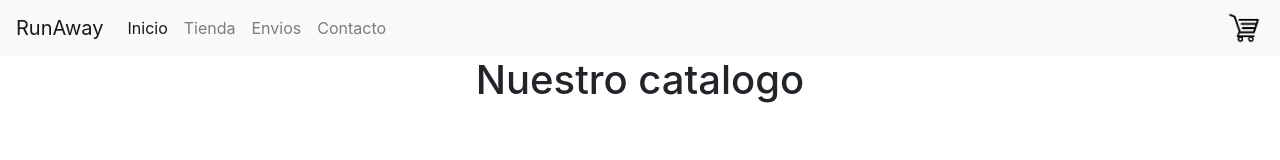
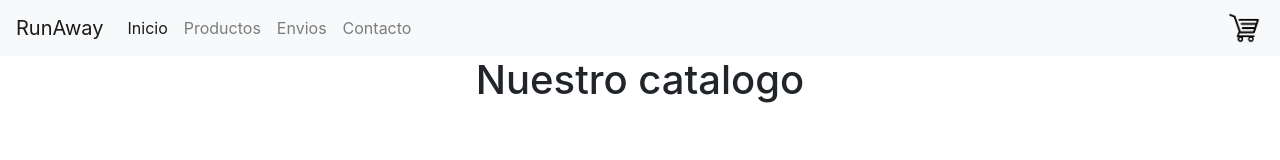
Before and after one commit to joaquinfedericogonzalez/runaway, a React (Create React App) app: page / in a window 1280 px wide. Shown: the top 160 px of the page. Built offline with nearby package versions, Linux system fonts and the light colour scheme.

Commit message:
cambie Tienda por Productos

```diff
--- a/src/components/Nav.js
+++ b/src/components/Nav.js
@@ -16,7 +16,7 @@
                                 <a className="nav-link" href="#">Inicio</a>
                             </li>
                             <li className="nav-item">
-                                <a className="nav-link" href="#">Tienda</a>
+                                <a className="nav-link" href="#">Productos</a>
                             </li>
                             <li className="nav-item">
                                 <a className="nav-link" href="#">Envios</a>
```
